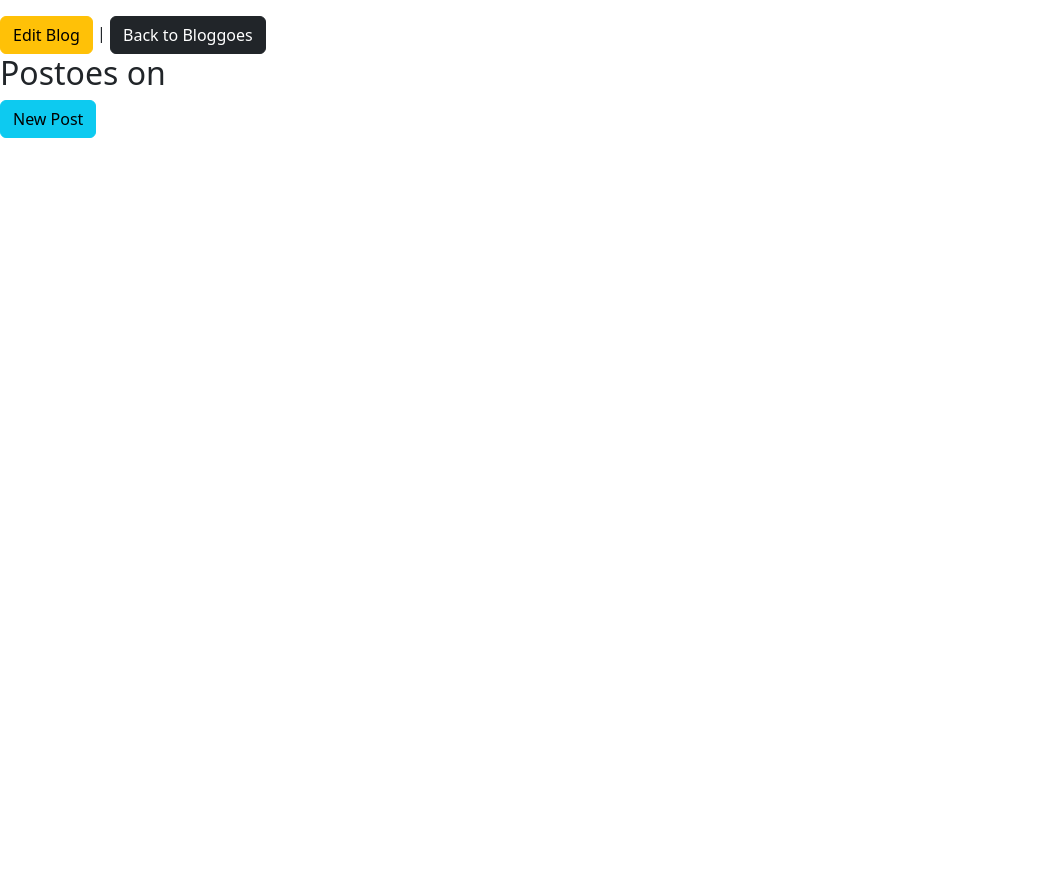
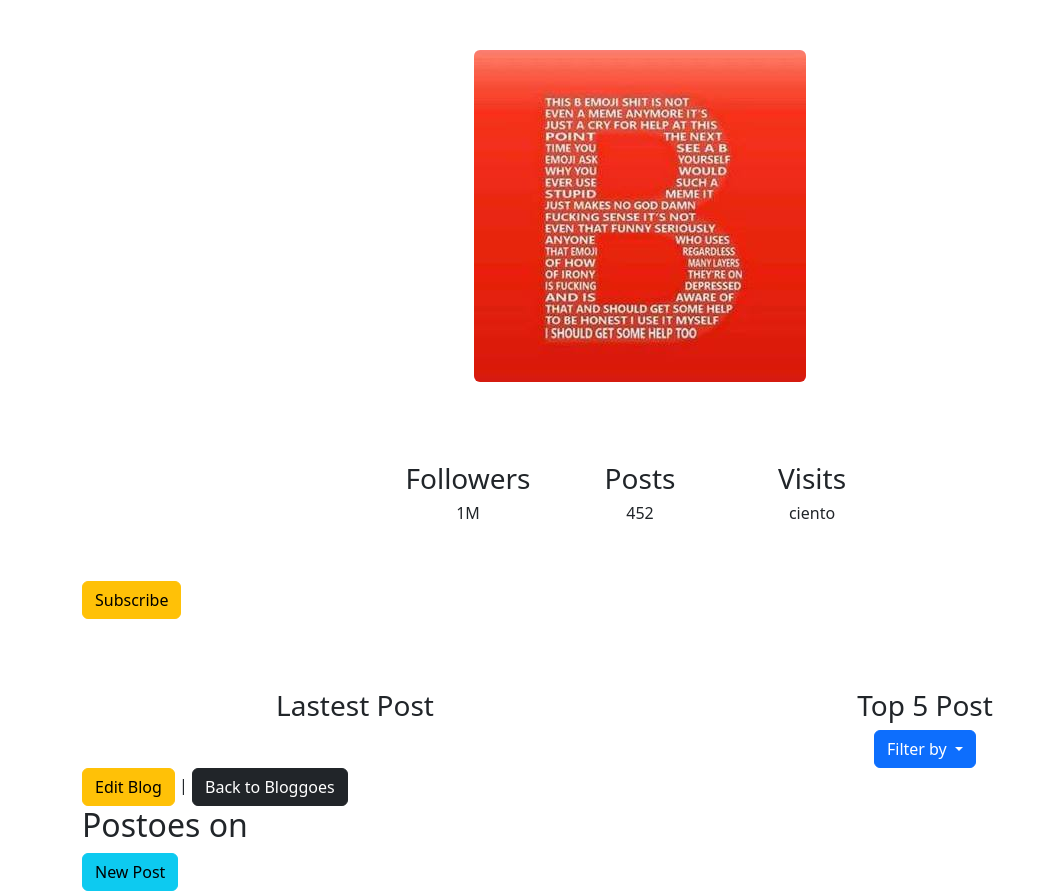
Before and after one commit to Mikyxello/Bloggo, a Rails app: template app/views/blogs/show.html.erb in a window 1280 px wide. Shown: the part 92-983 px from the top of the page, without its empty margins (0-1056 px from the left). Before the commit the page ends 230 px from the top, so only its background shows below. Run offline with Rails 7, Linux system fonts and the light colour scheme; the template is opened without the code that fills it, so the values that code supplies are empty; style sheets or scripts are compiled from the project's sources; some libraries are stand-ins or nearby versions.

Commit message:
Frontend for Bloggoes

```diff
--- a/app/controllers/blogs_controller.rb
+++ b/app/controllers/blogs_controller.rb
@@ -6,6 +6,7 @@ class BlogsController < ApplicationController
 
 	def show
 		@blog = Blog.find(params[:id])
+		render 'show'
 	end
 
 	def edit
--- a/app/views/blogs/show.html.erb
+++ b/app/views/blogs/show.html.erb
@@ -1,18 +1,69 @@
-<div class="jumbotron">
+<div class="container">
+	<div class="jumbotron" style="margin-top: 20px;">
 
-	<h1><%= @blog.name %></h1>
+		<img src="../resources/blog_profile_example.jpg" class="text-center rounded mx-auto d-block" style="margin-top: 50px;" alt="Bloggo Profile Pic Example">
+		<h1 class="text-center"><%= @blog.name %></h1>
 
-	<p><%= @blog.description %></p>
+		<div class="row" style="margin-top: 80px; margin-left: 300px; margin-right: 300px;">
+    	<div class="col-sm text-center">
+      	<h3> Followers</h3>
+      	<h6> 1M</h6>
+    	</div>
+    	<div class="col-sm text-center">
+      	<h3> Posts</h3>
+      	<h6> 452</h6>
+    	</div>
+    	<div class="col-sm text-center">
+      	<h3> Visits</h3>
+      	<h6> ciento </h6>
+    	</div>
+  	</div>
+		<%= link_to 'Subscribe', edit_blog_path(@blog), class: "btn btn-warning", style: "margin-top: 50px; margin-bottom: -50px;"%>
+		<%-# qua ci va la funzione subscribe -%>
+	</div>
 
-	<%= link_to 'Edit Blog', edit_blog_path(@blog), class: "btn btn-warning" %> |
-	<%= link_to 'Back to Bloggoes', blogs_path, class: "btn btn-dark" %>
-</div>
+	<h3><%= @blog.description %></h3>
 
-<div class="jumbotron">
 
-	<h2>Postoes on <%= @blog.name %></h2>
-	<%= render @blog.posts %>
 
-	<%= link_to 'New Post', new_blog_post_path(@blog), class: "btn btn-info" %>
+	<div class="row" style="margin-top: 120px;">
+
+		<div class="col-sm">
+			<div class="jumbotron">
+      	<h3 class="text-center"> Lastest Post</h3>
+      	<% @blog.posts.each do |post| %>
+      		<div class="row" style="margin-left: 15px;">
+						<div class="col-sm">
+		        	<h3><%= post.title %></h3>
+		       	  <p><%= post.subtitle %></p>
+		      </div>
+		    </div>
+		    <% end %>
+    	</div>
+    </div>
+
+		<div class="col-sm">
+			<div class="jumbotron text-center">
+      	<h3>Top 5 Post</h3>
+      	  <div class="dropdown">
+					  <button class="btn btn-primary dropdown-toggle" type="button" data-toggle="dropdown">Filter by
+					  <span class="caret"></span></button>
+					  <ul class="dropdown-menu">
+					    <li><a href="#">Most Visited</a></li>
+					    <li><a href="#">Newest</a></li>
+					    <li><a href="#">Most Reacted</a></li>
+	 				  </ul>
+				  </div>
+    	</div>
+    </div>
+  </div>
+
+
+			<%= link_to 'Edit Blog', edit_blog_path(@blog), class: "btn btn-warning" %> |
+			<%= link_to 'Back to Bloggoes', blogs_path, class: "btn btn-dark" %>
+
+		<h2>Postoes on <%= @blog.name %></h2>
+		<%= render @blog.posts %>
+		<%= link_to 'New Post', new_blog_post_path(@blog), class: "btn btn-info" %>
 
 </div>
```
Also changed, not shown: app/controllers/posts_controller.rb (+7 -0 lines), app/views/blogs/blog_profile_example.jpg (added), resources/blog_profile_example.jpg (added).
